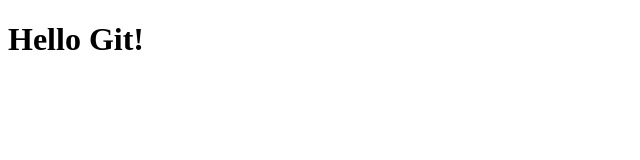
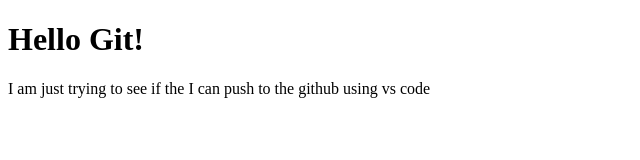
Before and after one commit to vatsdimri/NLP_Project, a plain HTML site: page index.html in a window 1280 px wide. Shown: the whole page, without its empty margins (0-640 px from the left). Drawn offline with Linux system fonts and the light colour scheme.

Commit message:
Added a <p> tag to the html file

```diff
--- a/index.html
+++ b/index.html
@@ -9,5 +9,6 @@
     <h1>
         Hello Git!
     </h1>
+    <p>I am just trying to see if the I can push to the github using vs code</p>
 </body>
 </html>
```
